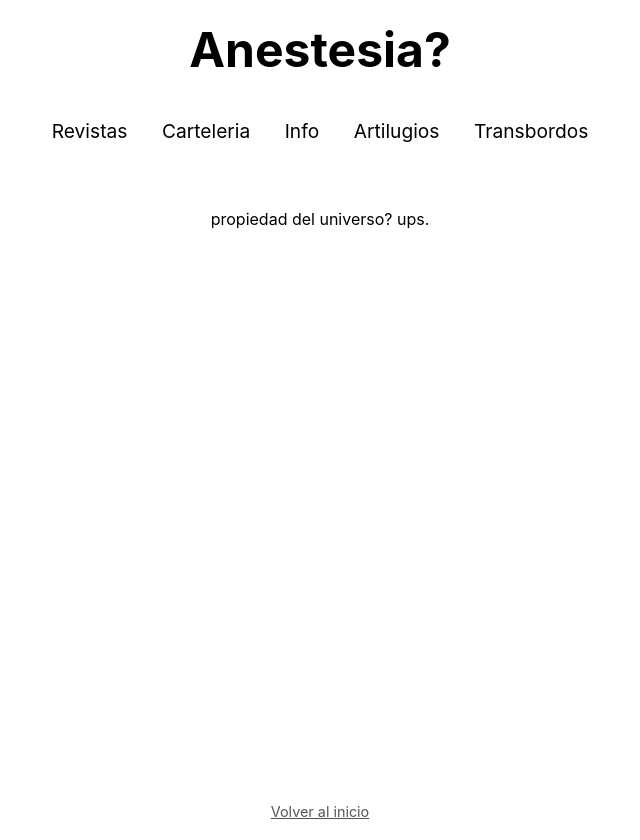
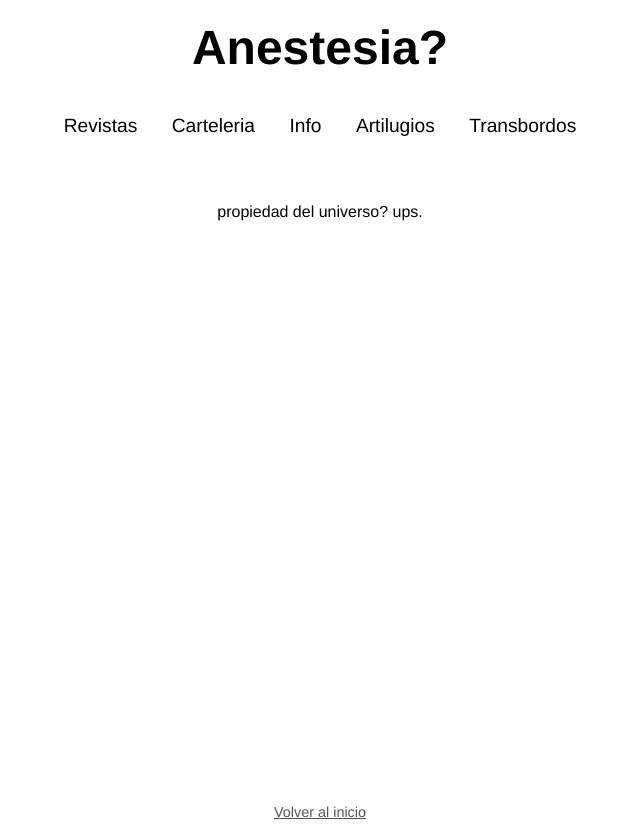
Before and after one commit to naveanestesia/naveanestesia.github.io, a plain HTML site: page index.html in a window 1280 px wide. Shown: the whole page, without its empty margins (320-960 px from the left). Drawn offline with Linux system fonts and the light colour scheme.

Commit message:
Update style.css

```diff
--- a/style.css
+++ b/style.css
@@ -1,6 +1,7 @@
 /* Estilo general del cuerpo de la página */
 body {
-    font-family: -apple-system, BlinkMacSystemFont, "Segoe UI", Roboto, Helvetica, Arial, sans-serif;
+    /* AQUÍ ESTÁ EL CAMBIO DE FUENTE */
+    font-family: "Helvetica Neue", Helvetica, Arial, sans-serif;
     background-color: #ffffff; /* Fondo blanco */
     color: #000000;            /* Texto negro */
     margin: 0;
```
